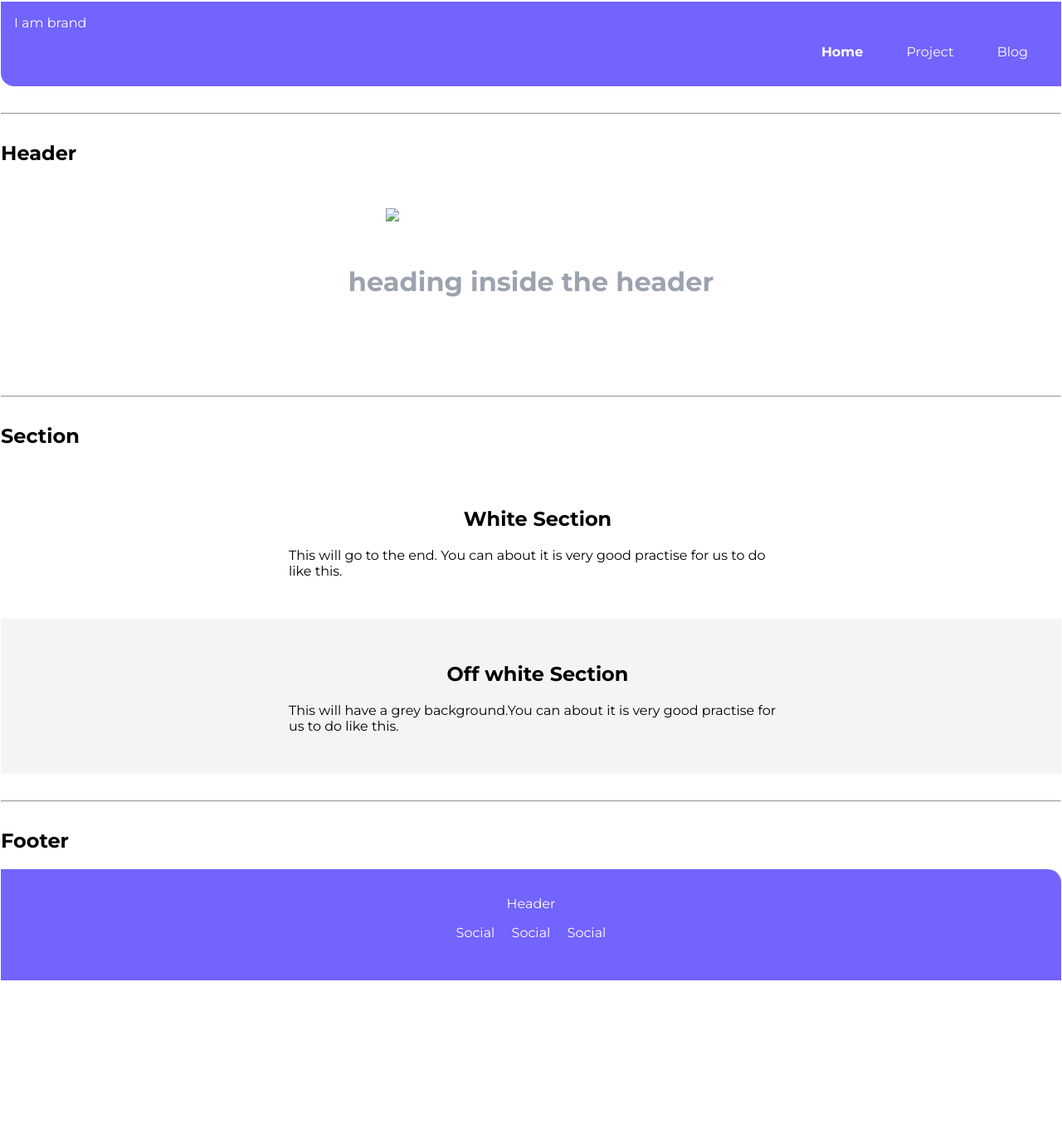
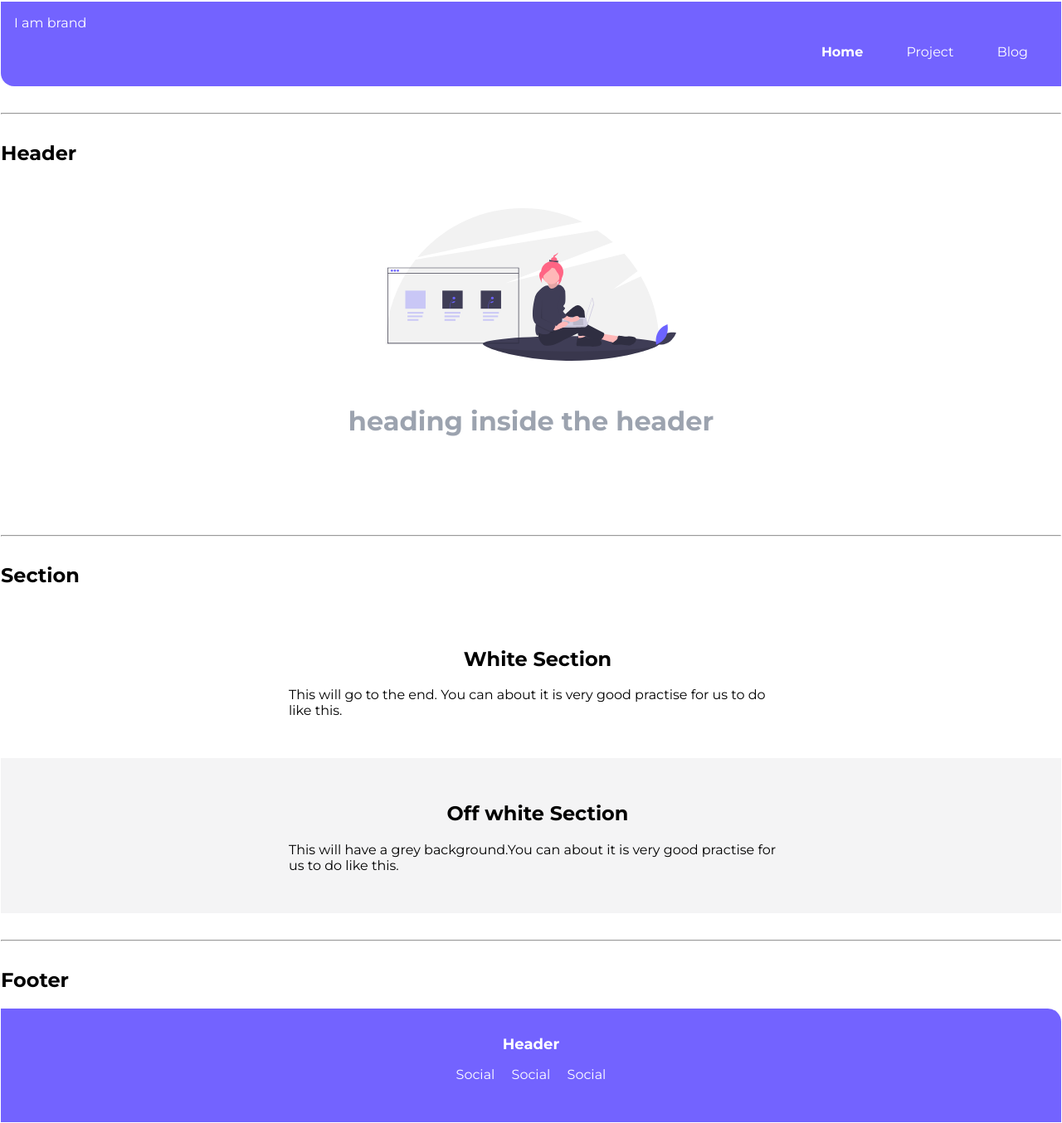
Before and after one commit to MADHURJYAHAZARIKA/Portfolio-Website, a plain HTML site: page lib/components.html in a window 1280 px wide. Shown: the part 874-2228 px from the top of the page at 83% size. Before the commit the page ends 2057 px from the top, so only its background shows below. Drawn offline with Linux system fonts and the light colour scheme.

Commit message:
day2 done

```diff
--- a/lib/components.html
+++ b/lib/components.html
@@ -60,7 +60,7 @@
     <hr>
     <h2>Header</h2>
     <header class="hero">
-        <img  class="hero-img "src="images/imageheader.svg">
+        <img  class="hero-img "src="/images/imageheader.svg">
         <h1 class="hero-heading">heading inside the header</h1>
 
     </header>
--- a/style.css
+++ b/style.css
@@ -112,3 +112,7 @@ hr{
  .footer ul{
      padding-inline-start: 0px;
  }
+ .footer .footer-header{
+     font-weight: bold;
+     font-size: large;
+ }
```
